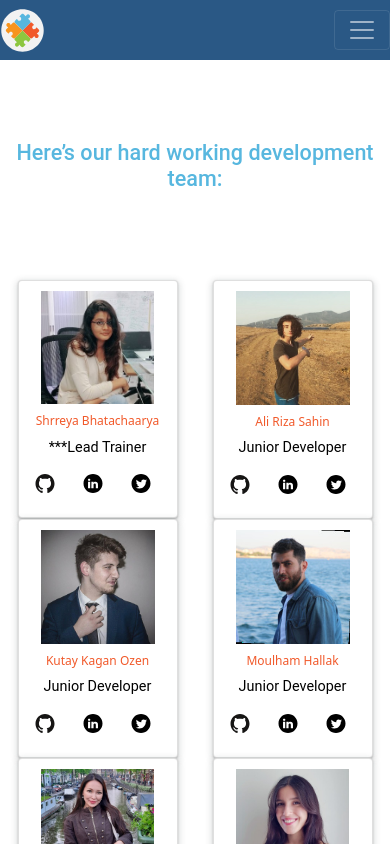
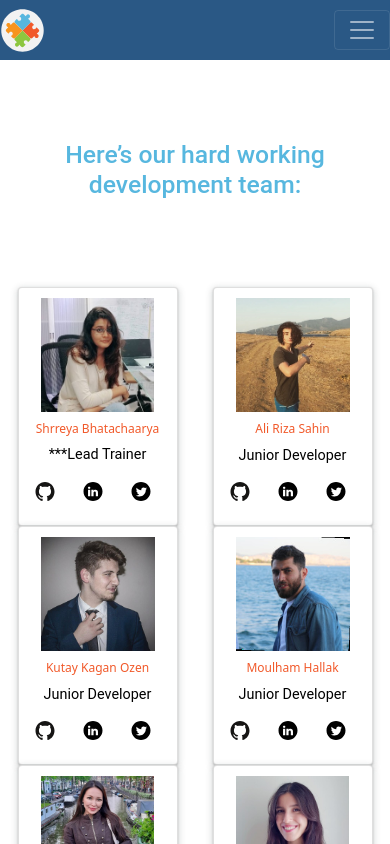
Before and after one commit to ReCoded-Org/capstone-turkey-love-thy-neighbour, a React (Create React App) app: page /our-team in a window 390 px wide. Shown: the top 844 px of the page. Built offline with nearby package versions, Linux system fonts and the light colour scheme; no server answers.

Commit message:
row adjustment in mobile version

```diff
--- a/src/containers/OurTeam/index.jsx
+++ b/src/containers/OurTeam/index.jsx
@@ -17,7 +17,7 @@ import "./index.scss";
 function OurTeam() {
   return (
     <Container className="ourteam-content-container d-flex flex-column justify-content-center">
-      <h4>Here’s our hard working development team:</h4>
+      <h2>Here’s our hard working development team:</h2>
 
       <Row className="ourteam-content-row">
         <Card className="carda d-flex flex-column align-items-center justify-content-center">
--- a/src/containers/OurTeam/index.scss
+++ b/src/containers/OurTeam/index.scss
@@ -1,14 +1,13 @@
 @import "../../style/variables";
 
-h4 {
+h2 {
   color: $logo-blue;
   text-align: center;
   padding-top: 80px;
-font-size: 200px;
-  @media screen and (min-width: 768px) {
-    margin-bottom: 40px !important;
-    // font-size: 100% !important;
-  }
+// font-size: 30px;
+  // @media screen and (min-width: 768px) {
+  //   margin-bottom: 40px !important;
+  // }
 }
 
 .ourteam-content-row {
@@ -123,13 +122,16 @@ p{
   .card-title {
     text-align: center;
     color: $logo-red;
-
+ font-size: 16px;
     @media screen and (max-width: 1399px) and (min-width: 1200px){
       font-size: 25px;
        }
        @media screen and (max-width: 1199px) and (min-width: 992px){
         font-size: 20px;
          }
+         @media screen and (max-width: 991px) and (min-width: 768px){
+          font-size: 14px;
+           }
          @media screen and (max-width: 424px) and (min-width: 375px) {
           font-size: 12px;
            }
```
